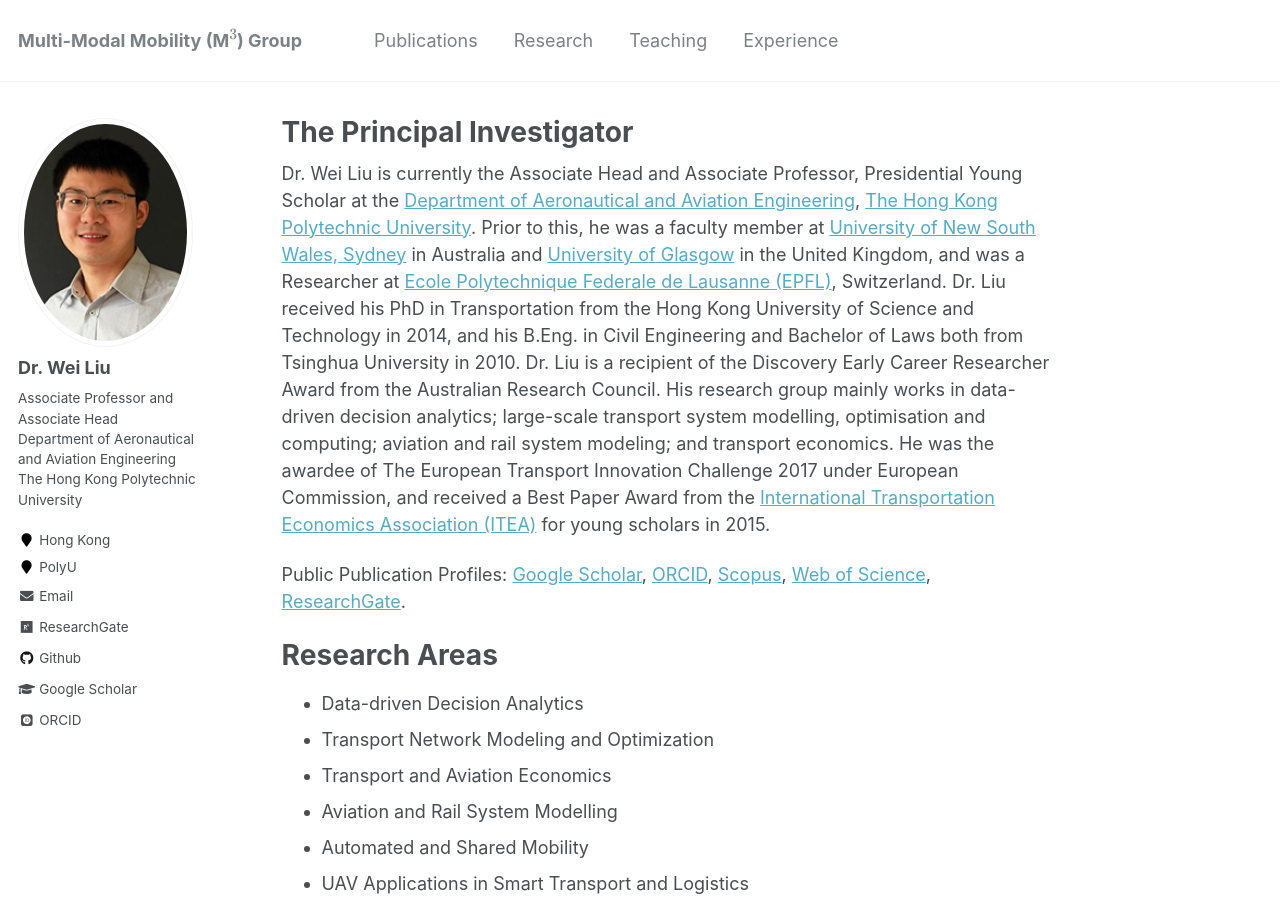
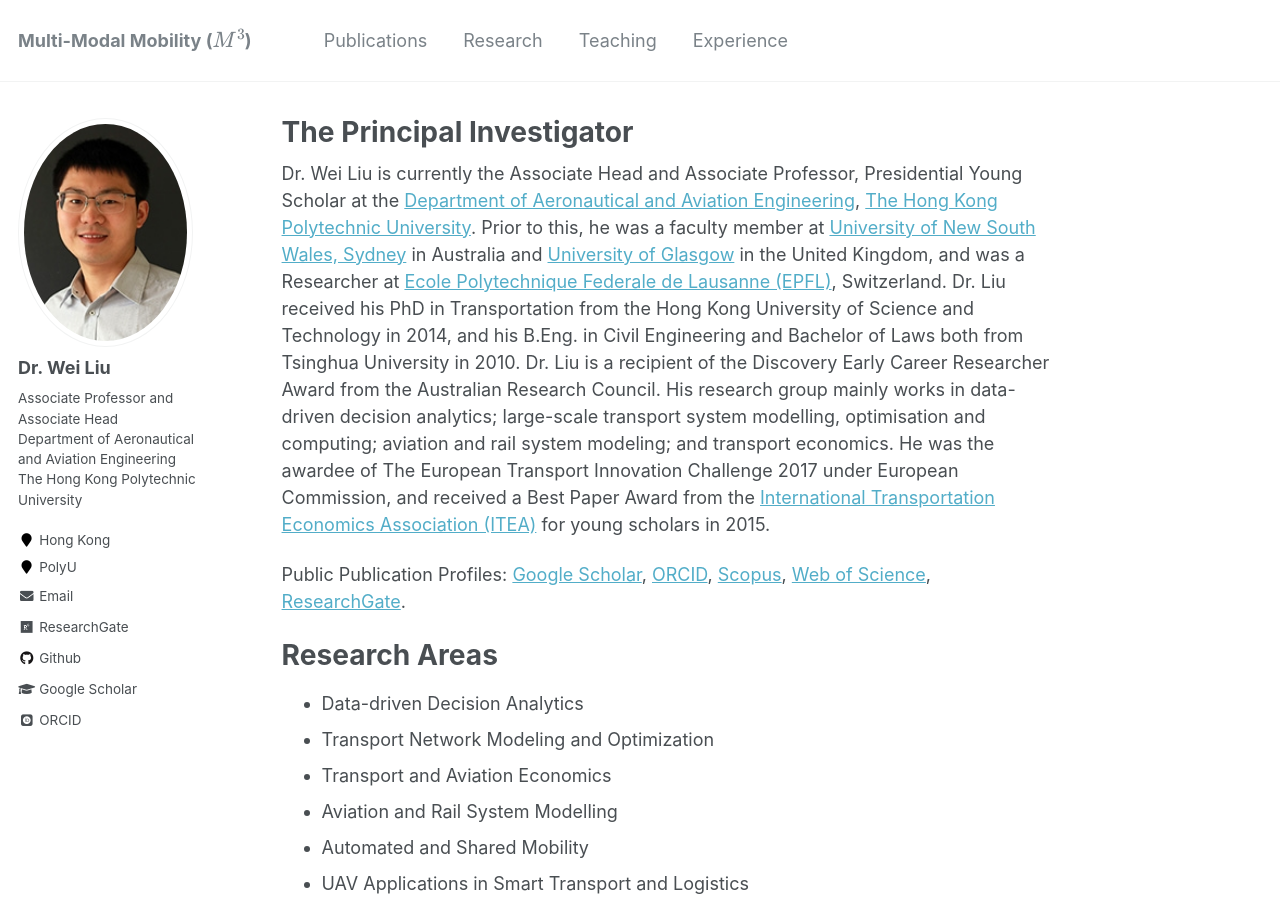
Before and after one commit to weiliu2016/weiliu2016.github.io, a Jekyll site: the page built from _pages/about.md, in a window 1280 px wide and 900 px high. Built offline with Jekyll 4.4.1, drawn with Linux system fonts in a browser that asks for light colours; some web fonts are replaced; formulas are drawn with MathJax 3.

Commit message:
Update _config.yml

```diff
--- a/_config.yml
+++ b/_config.yml
@@ -7,7 +7,7 @@
 
 # Site Settings
 locale                   : "en-US"
-title                    : "Multi-Modal Mobility (M$^3$) Group"
+title                    : "Multi-Modal Mobility ($M^3$)"
 title_separator          : "-"
 name                     : &name "Wei Liu"
 description              : &description "Associate Professor and Associate Head"
```
